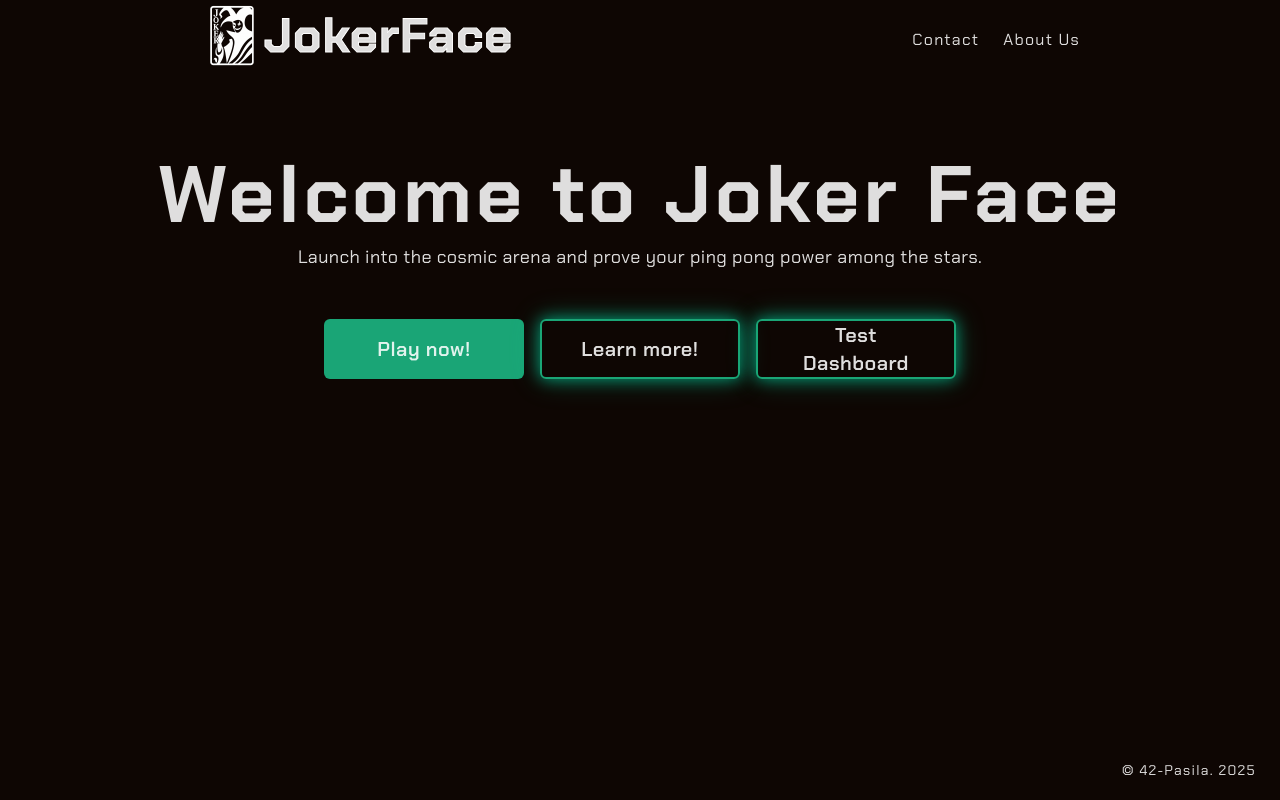
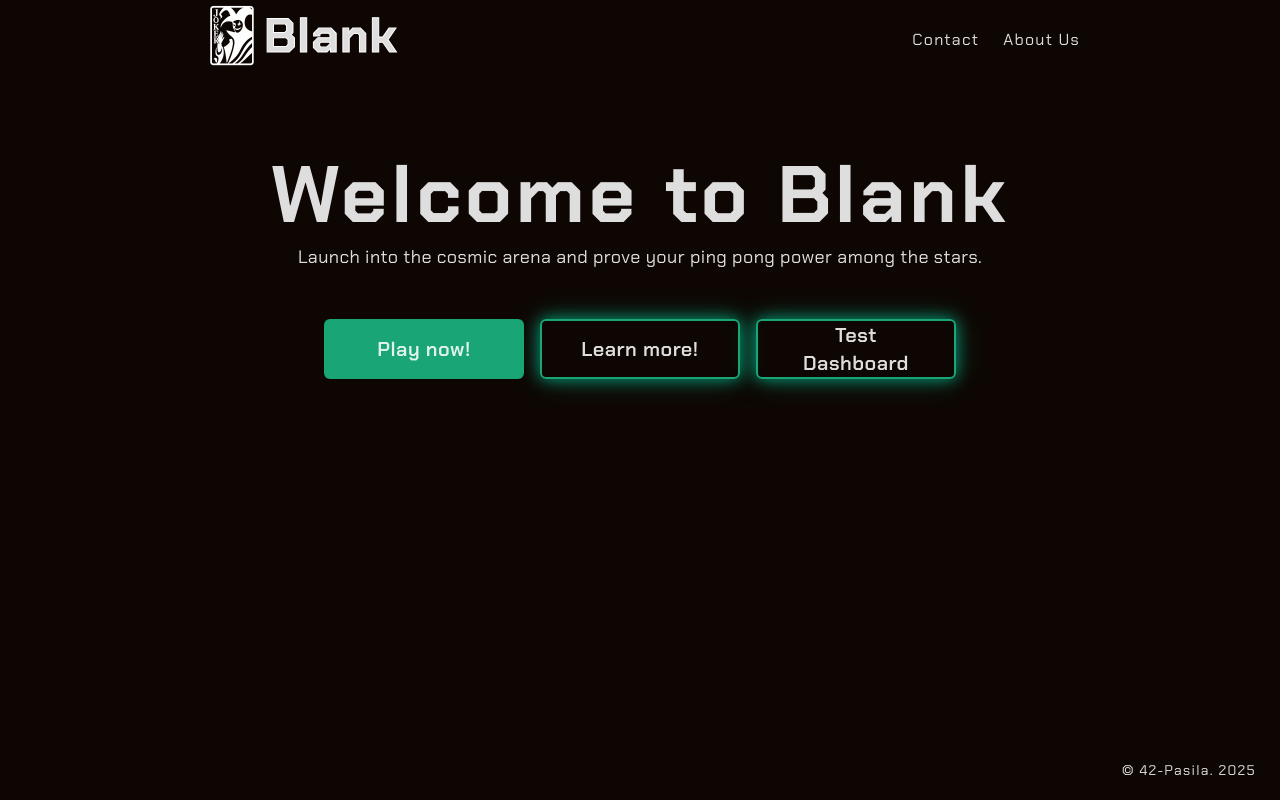
Before and after one commit to 42VN-Pasila/frontend, a React (Vite) app: page / in a window 1280 px wide. Built offline with nearby package versions, Linux system fonts and the light colour scheme; no server answers.

Commit message:
rename webname

```diff
--- a/index.html
+++ b/index.html
@@ -4,7 +4,7 @@
     <meta charset="UTF-8" />
     <link rel="icon" type="image/svg+xml" href="/vite.svg" />
     <meta name="viewport" content="width=device-width, initial-scale=1.0" />
-    <title>JokerFace</title>
+    <title>Blank</title>
   </head>
   <body>
     <div id="root"></div>
--- a/src/components/Auth/LoginForm.tsx
+++ b/src/components/Auth/LoginForm.tsx
@@ -31,7 +31,7 @@ export const LoginForm = () => {
     >
       <div className="flex flex-col gap-2">
         <Form.Title textAlign="center" textSize="medium">
-          Welcome to Joker Face
+          Welcome to Blank
         </Form.Title>
         <p className="text-center">
           Don’t have an account?{" "}
--- a/src/pages/HomePage/HeroText.tsx
+++ b/src/pages/HomePage/HeroText.tsx
@@ -24,7 +24,7 @@ export const HeroText = () => {
           text-transparent"
         style={{ WebkitTextStroke: "1px white" }}
       >
-        Joker Face!
+        Blank!
       </h5>
       <p
         className="
@@ -43,7 +43,7 @@ export const HeroText = () => {
           mt-[10vh]
       "
       >
-        Welcome to Joker Face
+        Welcome to Blank
       </p>
     </div>
   );
@@ -61,7 +61,6 @@ export const HeroSubTitle = () => {
         md:text-sm
         lg:text-lg
         mx-auto
-
         max-w-[80%]
       "
     >
--- a/src/shared/components/Logo.tsx
+++ b/src/shared/components/Logo.tsx
@@ -32,7 +32,7 @@ const Logo = React.forwardRef<HTMLDivElement, LogoProps>(
               className={`${LOGO_TEXT[size]} font-chakraBold tracking-wide font-bold`}
               style={{ WebkitTextStroke: "1px white" }}
             >
-              JokerFace
+              Blank
             </span>
           )}
         </Link>
```
